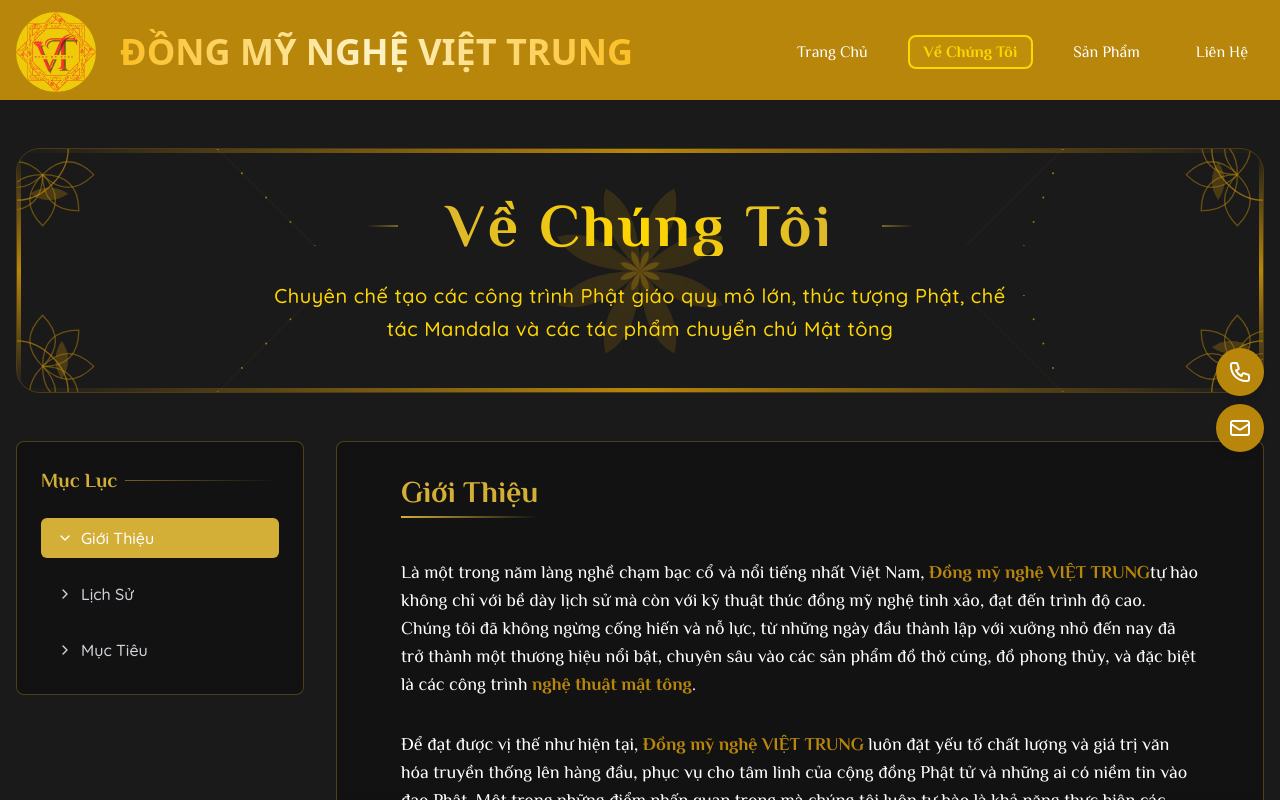
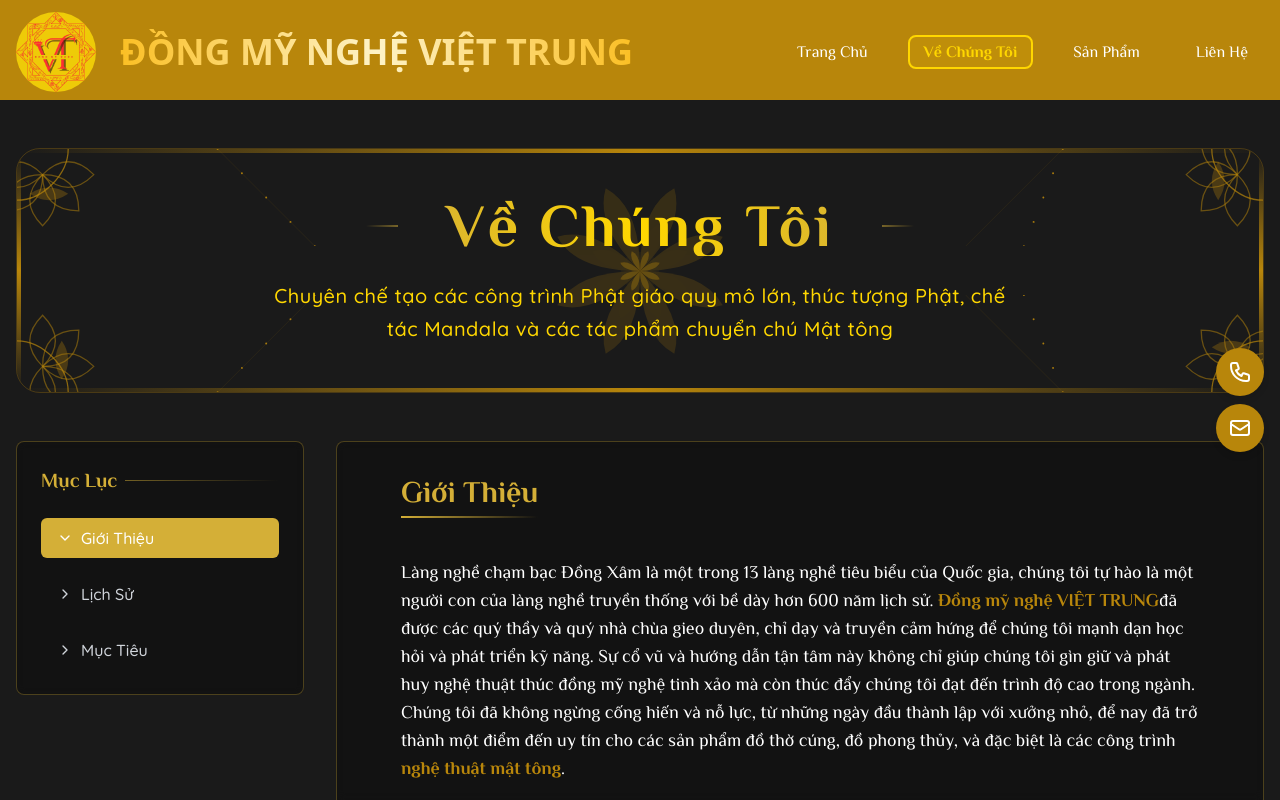
Before and after one commit to salamander97/react-app, a React (Create React App) app: page /about in a window 1280 px wide. Built offline with nearby package versions, Linux system fonts and the light colour scheme.

Commit message:
sửa lại giới thiệu

```diff
--- a/src/components/About.js
+++ b/src/components/About.js
@@ -337,26 +337,29 @@
                                             <div className="font-philosopher leading-relaxed space-y-8 text-white">
                                                 <motion.div variants={itemVariants}>
                                                     <p className="text-lg">
-                                                        Là một trong năm làng nghề chạm bạc cổ và nổi tiếng nhất Việt Nam, <strong style={{ color: '#B8860B' }}>Đồng mỹ nghệ VIỆT TRUNG</strong>
-                                                        tự hào không chỉ với bề dày lịch sử mà còn với kỹ thuật thúc đồng mỹ nghệ tinh xảo, đạt đến trình độ cao. Chúng tôi đã không ngừng cống
-                                                        hiến và nỗ lực, từ những ngày đầu thành lập với xưởng nhỏ đến nay đã trở thành một thương hiệu nổi bật, chuyên sâu vào các sản phẩm
-                                                        đồ thờ cúng, đồ phong thủy, và đặc biệt là các công trình <strong style={{ color: '#B8860B' }}>nghệ thuật mật tông</strong>.
+                                                        Làng nghề chạm bạc Đồng Xâm là một trong 13 làng nghề tiêu biểu của Quốc gia, chúng tôi tự hào là một người con của làng nghề truyền
+                                                        thống với bề dày hơn 600 năm lịch sử. <strong style={{ color: '#B8860B' }}>Đồng mỹ nghệ VIỆT TRUNG</strong>
+                                                        đã được các quý thầy và quý nhà chùa gieo duyên, chỉ dạy và truyền cảm hứng để chúng tôi mạnh dạn học hỏi và phát triển kỹ năng. Sự cổ vũ và hướng dẫn tận tâm này không chỉ giúp chúng tôi gìn giữ và phát huy nghệ thuật thúc đồng mỹ nghệ tinh xảo mà còn thúc đẩy chúng tôi đạt đến trình độ cao trong ngành. Chúng tôi đã không ngừng cống hiến và nỗ lực, từ những ngày đầu thành lập với xưởng nhỏ,
+                                                        để nay đã trở thành một điểm đến uy tín cho các sản phẩm đồ thờ cúng, đồ phong thủy, và đặc biệt là các công trình  <strong style={{ color: '#B8860B' }}>nghệ thuật mật tông</strong>.
                                                     </p>
                                                 </motion.div>
 
                                                 <motion.div variants={itemVariants}>
                                                     <p className="text-lg">
-                                                        Để đạt được vị thế như hiện tại, <strong style={{ color: '#B8860B' }}>Đồng mỹ nghệ VIỆT TRUNG</strong> luôn đặt yếu tố chất lượng và
-                                                        giá trị văn hóa truyền thống lên hàng đầu, phục vụ cho tâm linh của cộng đồng Phật tử và những ai có niềm tin vào đạo Phật.
-                                                        Một trong những điểm nhấn quan trọng mà chúng tôi luôn tự hào là khả năng thực hiện các công trình <strong style={{ color: '#B8860B' }}>
-                                                            chuyển chú, mandala </strong> – một lĩnh vực phức tạp đòi hỏi cả tay nghề cao và sự tôn kính, hiểu biết sâu sắc về tôn giáo.
+                                                        Để đạt được vị thế như hiện tại, <strong style={{ color: '#B8860B' }}>Đồng mỹ nghệ VIỆT TRUNG</strong>
+                                                        luôn đặt yếu tố chất lượng và giá trị văn hóa truyền thống lên hàng đầu, phục vụ cho tâm linh của cộng đồng Phật tử
+                                                        và những ai có niềm tin vào đạo Phật. Một trong những điểm nhấn quan trọng mà chúng tôi luôn tự hào là khả năng thực hiện
+                                                        các công trình tầm cỡ quốc gia như Chùa Bái Đính, Chùa Tam Chúc, và Đại bảo tháp Mandala Tây Thiên, cũng như các tác phẩm
+                                                        nghệ thuật mật tông như <strong style={{ color: '#B8860B' }}>chuyển chú</strong> và <strong style={{ color: '#B8860B' }}>mandala</strong>,
+                                                        đòi hỏi tay nghề cao cùng sự tôn kính và hiểu biết sâu sắc về tôn giáo.
                                                     </p>
+
                                                 </motion.div>
 
                                                 <motion.div variants={itemVariants}>
                                                     <p className="text-lg">
                                                         Chúng tôi đã mạnh dạn đầu tư vào công nghệ hiện đại, đào tạo đội ngũ thợ lành nghề và chuyên viên để đảm bảo mỗi công trình không chỉ
-                                                        là một sản phẩm mà còn là một tác phẩm nghệ thuật đầy tâm huyết. Những sản phẩm như <strong style={{ color: '#B8860B' }}>bảo tháp
+                                                        là một sản phẩm mà còn là một tác phẩm nghệ thuật đầy tâm huyết. Những sản phẩm như <strong style={{ color: '#B8860B' }}>dại bảo tháp
                                                             mandala Tây Thiên</strong> và các tác phẩm chuyển chú tinh xảo của chúng tôi là minh chứng cho những nỗ lực không ngừng nhằm
                                                         bảo tồn và phát triển văn hóa tâm linh Mật tông được du nhập vào Việt Nam.
                                                     </p>
```
